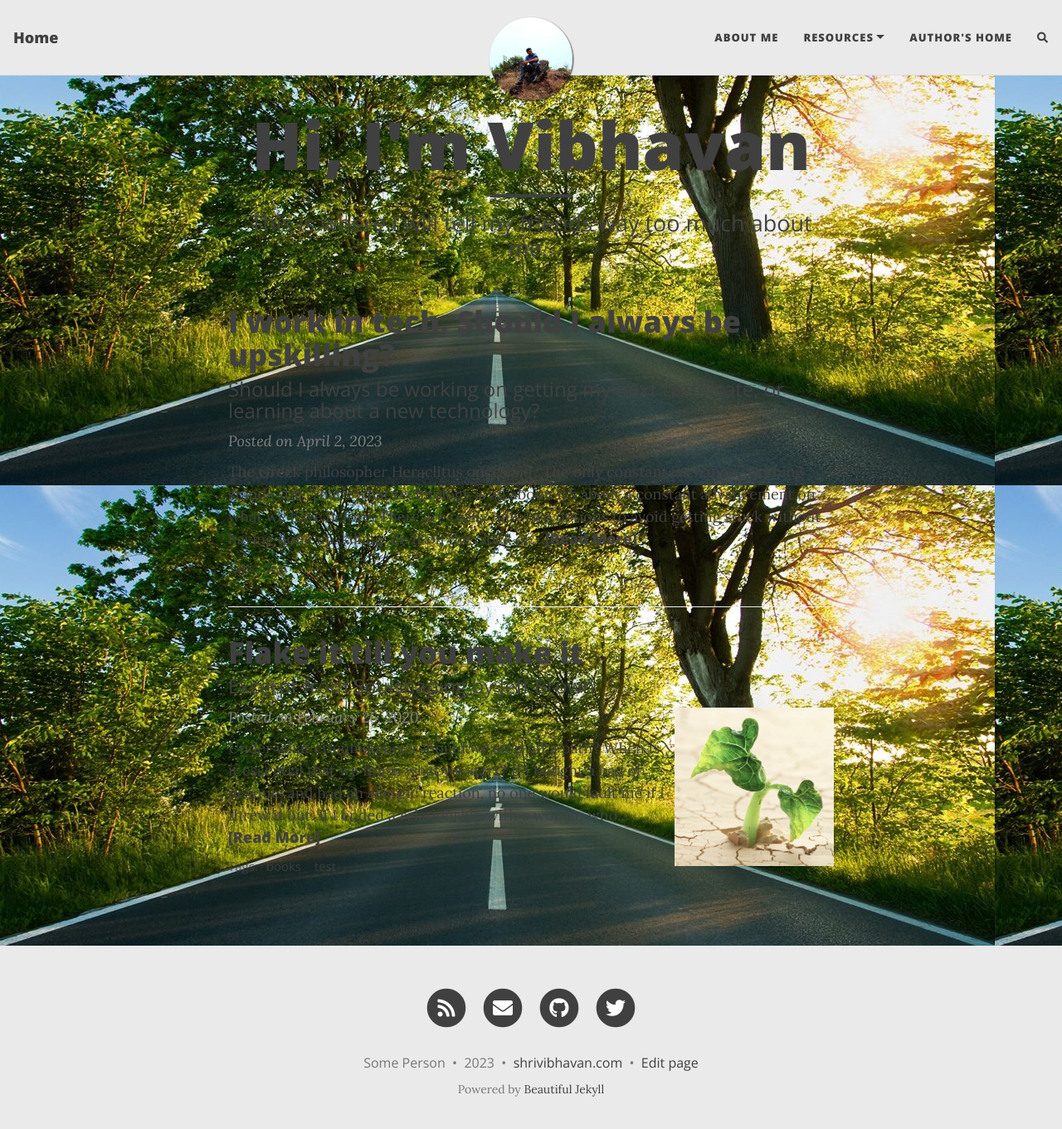
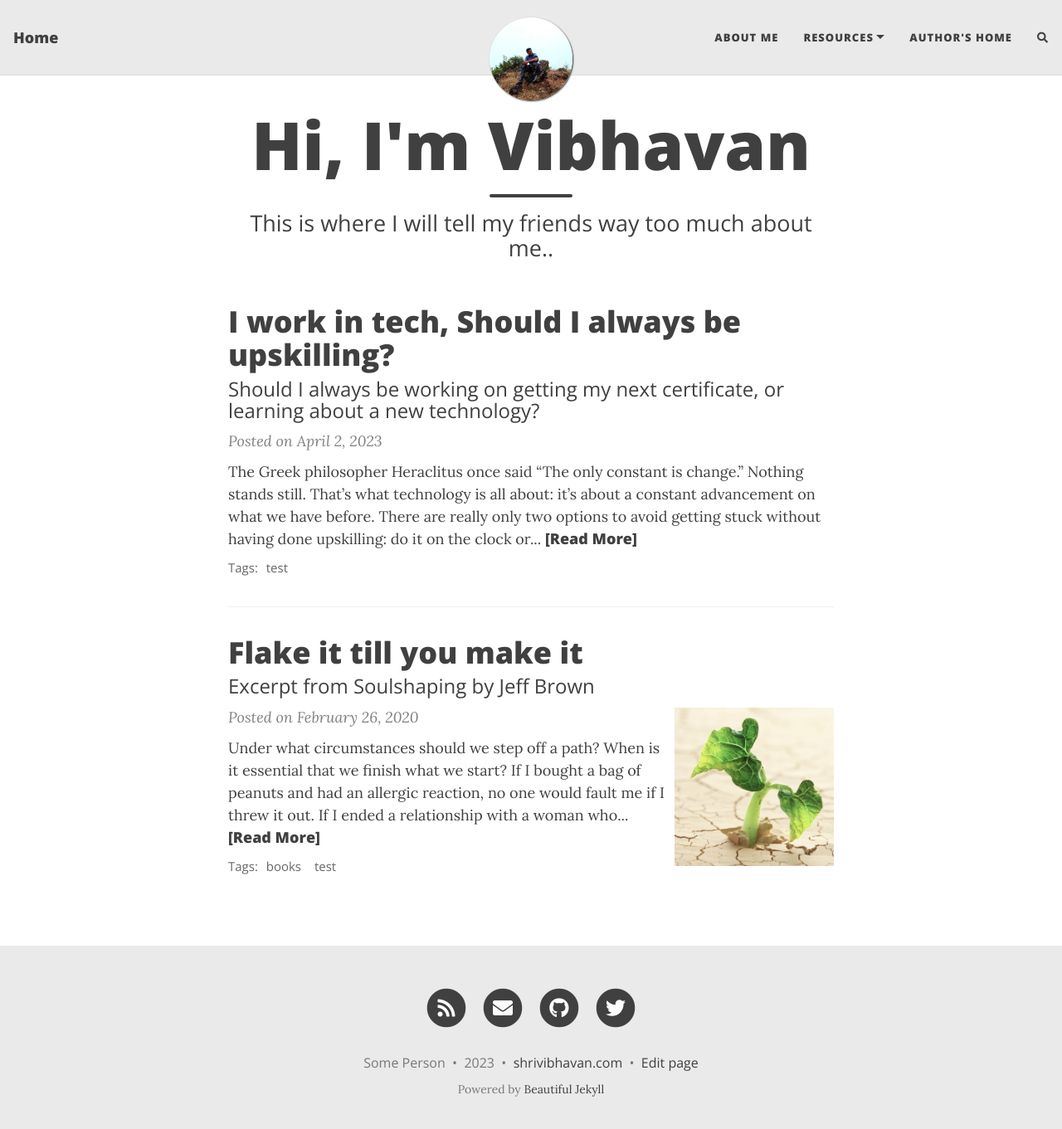
Before and after one commit to shrivibhavan/shrivibhavan.github.io, a Jekyll site: the page built from index.html, in a window 1280 px wide and 1374 px high. Shown: the top 1361 px of the window at 83% size. Built offline with Jekyll 4.4.1, drawn with Linux system fonts in a browser that asks for light colours; nearby versions of some CDN libraries; the list of posts is cut into pages by our own code; comment, search, counter and statistics services are not loaded.

Commit message:
Update _config.yml

```diff
--- a/_config.yml
+++ b/_config.yml
@@ -143,7 +143,7 @@ footer-hover-col: "#0085A1"
 
 #navbar-img: "/assets/img/bgimage.png"
 #footer-img: "/assets/img/bgimage.png"
-page-img: "/assets/img/path.jpg"
+#page-img: "/assets/img/path.jpg"
 
 # Suggest a colour for mobile browsers to use as the browser's theme. This is only supported by a few mobile browsers.
 #mobile-theme-col: "#0085A1"
```
